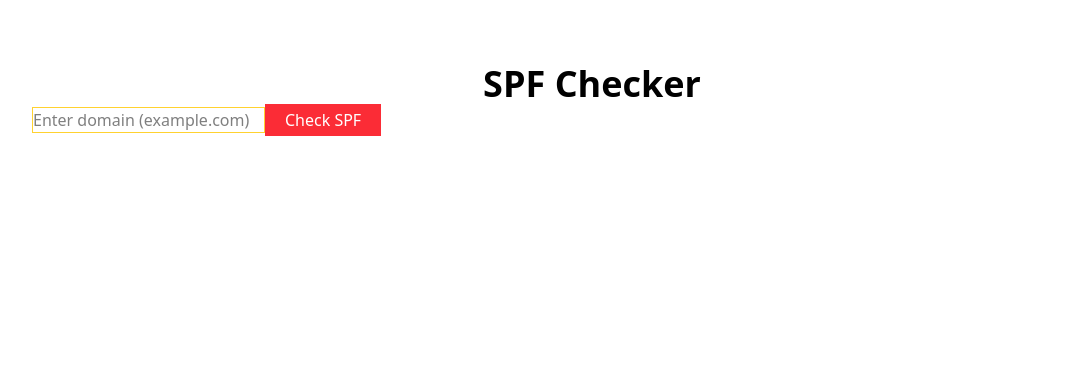
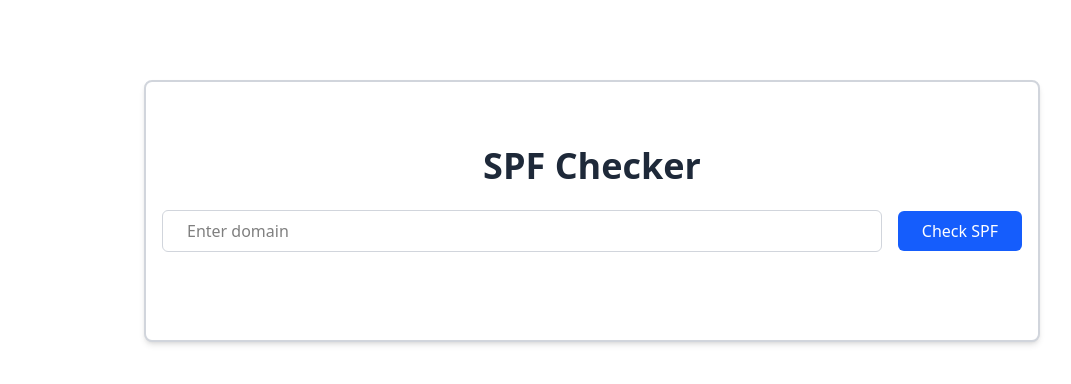
Before and after one commit to tasnim29/spf-checker, a React (Vite) app: page / in a window 1280 px wide. Shown: the top 384 px of the page, without its empty margins (48-1119 px from the left). Built offline with nearby package versions, Linux system fonts and the light colour scheme.

Commit message:
done with persistant

```diff
--- a/package.json
+++ b/package.json
@@ -13,6 +13,7 @@
     "@tailwindcss/vite": "^4.1.18",
     "react": "^19.2.0",
     "react-dom": "^19.2.0",
+    "react-loader-spinner": "^8.0.0",
     "tailwindcss": "^4.1.18"
   },
   "devDependencies": {
--- a/src/App.jsx
+++ b/src/App.jsx
@@ -4,7 +4,7 @@ import Form from "./components/Form";
 function App() {
   return (
     <>
-      <div>
+      <div className="my-20 mx-4">
         <Form />
       </div>
     </>
--- /dev/null
+++ b/src/HelperFunction/Helper.jsx
@@ -0,0 +1,28 @@
+export const designedSpfRecord = (record, fetchIncludedSpf) => {
+  return record.split(" ").map((part, index) => {
+    // include
+    if (part.startsWith("include:")) {
+      const domain = part.replace("include:", "");
+      return (
+        <button
+          key={index}
+          onClick={() => fetchIncludedSpf(domain)}
+          className="text-blue-600 underline mb-1 block hover:text-purple-600 cursor-pointer"
+        >
+          {part}
+        </button>
+      );
+    }
+
+    // redirect
+    if (part.startsWith("redirect=")) {
+      return (
+        <span key={index} className="text-purple-600 font-semibold">
+          {part}{" "}
+        </span>
+      );
+    }
+
+    return <span key={index}>{part} </span>;
+  });
+};
--- a/src/components/Form.jsx
+++ b/src/components/Form.jsx
@@ -1,6 +1,10 @@
 import React, { useState } from "react";
+import { designedSpfRecord } from "../HelperFunction/Helper";
+import Loader from "./Loader/Loader";
 
 const Form = () => {
+  const [expandedIncludes, setExpandedIncludes] = useState({});
+
   const [domain, setDomain] = useState("");
   const [loading, setLoading] = useState(false);
   const [error, setError] = useState("");
@@ -10,6 +14,31 @@ const Form = () => {
   const isValidDomain = (domain) => {
     const domainRegex = /^[a-zA-Z0-9-]+(\.[a-zA-Z0-9-]+)+$/;
     return domainRegex.test(domain);
+  };
+
+  const fetchIncludedSpf = async (includeDomain) => {
+    if (expandedIncludes[includeDomain]) return;
+    try {
+      const res = await fetch(
+        `https://dns.google/resolve?name=${includeDomain}&type=TXT`
+      );
+      const data = await res.json();
+
+      const spf = (data.Answer || [])
+        .filter((r) => r.type === 16)
+        .map((r) => r.data.replace(/"/g, ""))
+        .filter((txt) => txt.toLowerCase().startsWith("v=spf1"));
+
+      setExpandedIncludes((prev) => ({
+        ...prev,
+        [includeDomain]: spf.length ? spf : ["No SPF found"],
+      }));
+    } catch {
+      setExpandedIncludes((prev) => ({
+        ...prev,
+        [includeDomain]: ["Failed to load SPF"],
+      }));
+    }
   };
 
   const handleSubmit = async (e) => {
@@ -42,8 +71,6 @@ const Form = () => {
         return;
       }
 
-      //Extract TXT records
-
       const txtRecords = answer
         .filter((record) => record.type === 16)
         .map((record) => record.data.replace(/"/g, ""));
@@ -58,6 +85,7 @@ const Form = () => {
       }
 
       setSpfRecords(spf);
+      console.log(spf);
     } catch (error) {
       setError("Failed to fetch DNS records");
       console.log(error);
@@ -67,37 +95,78 @@ const Form = () => {
   };
 
   return (
-    <div className="max-w-6xl px-4 py-10 md:py-16 mx-auto">
-      <h1 className="text-2xl md:text-4xl font-bold text-center">
+    <div className="max-w-4xl px-4 py-10 md:py-16 mx-auto bg-white border-2 border-gray-300 shadow-md rounded-lg">
+      <h1 className="text-3xl md:text-4xl font-bold text-center mb-6 text-gray-800">
         SPF Checker
       </h1>
-      <form onSubmit={handleSubmit}>
+
+      {/* Form */}
+      <form
+        onSubmit={handleSubmit}
+        className="flex flex-col md:flex-row items-center gap-4 mb-6 "
+      >
         <input
           type="text"
-          placeholder="Enter domain (example.com)"
+          placeholder="Enter domain "
           value={domain}
           onChange={(e) => setDomain(e.target.value)}
-          className="border border-amber-300"
+          className="flex-1 border border-gray-300 rounded-md px-6 py-2 focus:outline-none focus:ring-2 focus:ring-blue-400"
         />
-        <button type="submit" className="px-5 py-1 bg-red-500 text-white">
+        <button
+          type="submit"
+          className="px-6 py-2 bg-blue-600 text-white font-medium rounded-md hover:bg-purple-600 cursor-pointer"
+        >
           Check SPF
         </button>
       </form>
 
-      {/* Loading  */}
-      {loading && <p>Loading...</p>}
+      {/* Loading */}
+      {loading && <Loader />}
 
-      {/* Error message */}
-      {error && <p className="text-red-500">{error}</p>}
+      {/* Error */}
+      {error && (
+        <p className="text-center text-red-500 font-medium ">{error}</p>
+      )}
 
-      {/* result */}
-
+      {/* SPF Records */}
       {spfRecords.length > 0 && (
         <div>
-          <h1>SPF Records:</h1>
-          <ul className="space-y-3">
+          <h2 className="text-xl font-semibold mb-3 text-gray-700">
+            SPF Records:
+          </h2>
+          <ul className="space-y-4">
             {spfRecords.map((record, index) => (
-              <li key={index}>{record}</li>
+              <li
+                key={index}
+                className="bg-gray-50 p-4 rounded-md shadow-sm border-2 border-gray-200"
+              >
+                {/* Main SPF record */}
+                <div className="font-mono text-gray-800 mb-2">
+                  {designedSpfRecord(record, fetchIncludedSpf)}
+                </div>
+
+                {/* Expanded includes */}
+                {Object.entries(expandedIncludes).map(([domain, records]) => (
+                  <div
+                    key={domain}
+                    className="ml-4 mt-3 pl-4 border-l-2 border-blue-300"
+                  >
+                    <p className="font-medium text-blue-600 mb-1">
+                      Included SPF: {domain}
+                    </p>
+                    <ul className="space-y-1">
+                      {records.map((r, i) => (
+                        <li
+                          key={i}
+                          className="text-sm text-gray-700 bg-blue-50 px-2 py-1 rounded hover:bg-blue-100 transition"
+                        >
+                          {r}
+                        </li>
+                      ))}
+                    </ul>
+                  </div>
+                ))}
+              </li>
             ))}
           </ul>
         </div>
--- /dev/null
+++ b/src/components/Loader/Loader.jsx
@@ -0,0 +1,18 @@
+import React from "react";
+import { TailSpin } from "react-loader-spinner";
+
+const Loader = () => {
+  return (
+    <div className="flex flex-col items-center mt-5">
+      <TailSpin
+        height={50}
+        width={50}
+        color="blue" // Tailwind blue-500
+        ariaLabel="loading"
+      />
+      <p className="mt-2 text-gray-700">Fetching SPF records...</p>
+    </div>
+  );
+};
+
+export default Loader;
```
Also changed, not shown: 1 other file (tests, documents, lock files or other folders).
